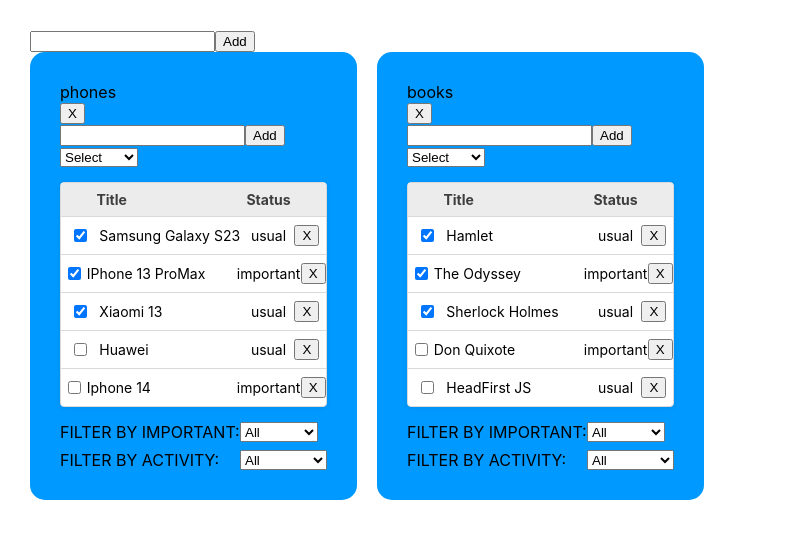
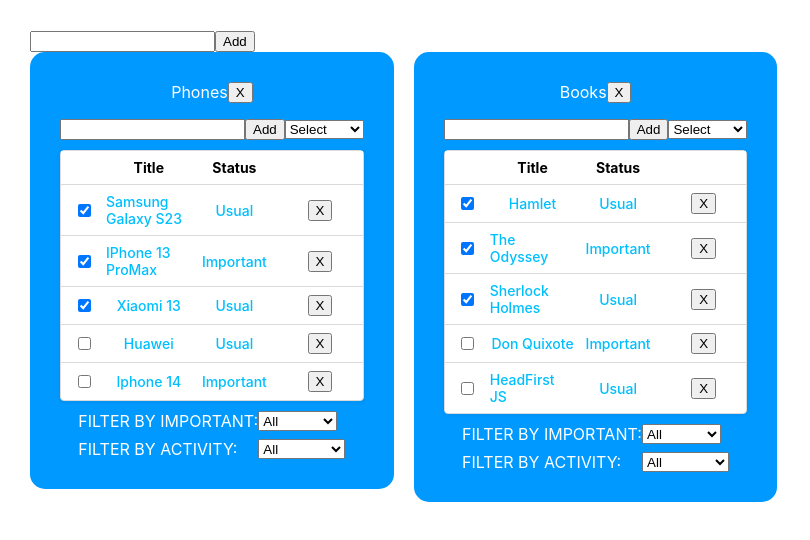
Before and after one commit to IJTINK7/wish_list, a React (Create React App) app: page / in a window 1280 px wide. Shown: the top 540 px of the page, without its empty margins (0-810 px from the left). Built offline with nearby package versions, Linux system fonts and the light colour scheme.

Commit message:
Refactoring the code

```diff
--- a/src/App.css
+++ b/src/App.css
@@ -1,14 +1,6 @@
 .App {
     padding: 30px;
     display: flex;
-}
-
-.error {
-    border: red 1px solid;
-}
-
-.error-message {
-    color: red;
 }
 
 .selected {
@@ -16,39 +8,64 @@
     text-decoration: line-through;
 }
 
-.wishlist{
+.wishlist {
     display: flex;
     flex-direction: column;
     max-width: 1440px;
     margin: auto;
 }
 
-.wishlist__cards{
+.wishlist__cards {
     display: flex;
     flex-wrap: wrap;
     gap: 20px
 }
 
-
-.wishlist__cardsItem{
+.wishlist__cardsItem {
+    display: flex;
+    flex-direction: column;
+    align-items: center;
     padding: 30px;
     box-sizing: border-box;
-    background: #0099ff;
+    background: #0099FF;
     border-radius: 15px;
+    color: #FFFFFF;
 }
-.wishlist__cardFilters{
+.wishlist__title-container{
+    display: flex;
+    margin-bottom: 15px;
+    color: #FFFFFF;
+}
+
+.wishlist__title-container > div{
+   justify-content: space-between;
+}
+.input-container{
+    display: flex;
+    justify-content: space-between;
+}
+
+.wishlist__cardFilters {
     display: flex;
     flex-direction: column;
     gap: 8px;
 }
-.wishlist__cardFilter{
+
+.wishlist__cardFilter {
     display: flex;
 }
-.wishlist__cardTitle{
+
+.wishlist__cardTitle {
     min-width: 180px;
 }
-.wishlist__cardFilterSelect{
+
+.wishlist__cardFilterSelect {
     width: 120px;
+}
+
+.error-message{
+    color: #FEFE00;
+    font-weight: 500;
 }
 
 .main-container {
@@ -57,13 +74,13 @@
     margin: 0;
     justify-content: center;
     align-items: center;
-    padding: 15px 0;
+    padding: 10px 0;
 }
 
 .table-container {
     display: flex;
     flex-flow: column nowrap;
-    background-color: white;
+    background-color: #FFFFFF;
     width: 100%;
     margin: 0 auto;
     border-radius: 4px;
@@ -75,12 +92,14 @@
     display: flex;
     flex-flow: row nowrap;
     width: 100%;
-    border-bottom: 1px solid #dadada;
+    border-bottom: 1px solid #DADADA;
+    color: #00BFFF;
+    font-weight: 500;
 }
 
 .heading {
-    background-color: #ececec;
-    color: #3e3e3e;
+    background-color: #FFFFFF;
+    color: #000000;
     font-weight: bold;
 }
 
@@ -93,12 +112,10 @@
     align-items: center;
     transition: all 0.15s ease-in-out;
 }
-
 .row-item:hover {
     cursor: pointer;
-    background-color: #F0F0F0;
+    background-color: #FFFFFF;
 }
-
 .row-sub-container {
     display: flex;
     flex-flow: column nowrap;
@@ -107,17 +124,19 @@
 
 .row-sub-container .row-item {
     padding: 8px 0;
-    border-bottom: 1px solid #dadada;
+    border-bottom: 1px solid #DADADA;
 }
 
 .table-row:last-child,
 .row-sub-container .row-item:last-child {
     border-bottom: 0;
 }
-.row-item.checkbox{
+
+.row-item.checkbox {
     max-width: 45px;
 }
-.row-item.title{
+
+.row-item .title {
     justify-content: left;
     min-width: 150px;
 }
--- a/src/AppWithRedux.tsx
+++ b/src/AppWithRedux.tsx
@@ -4,17 +4,11 @@
 
 import {SuperInput} from "./superComponents/SuperInput";
 import {SuperButton} from "./superComponents/SuperButton";
-import {
-	addWishListAC,
-	changeWishListFilterAC, ChangeWishListOrderAC,
-	changeWishListTitleAC,
-	removeWishListAC,
-	wishListReducer
-} from "./reducers/wishListReducer";
+import {addWishListAC,changeWishListOrderAC} from "./reducers/wishListReducer";
 import {useDispatch, useSelector} from "react-redux";
 import {AppRootReducerType} from "./redux/store";
 
-export type OsType = "All" | 'important' | "usual" | FilterTypeForSelect | StatusTypeForSelect
+export type OsType = "All" | 'Important' | "Usual" | FilterTypeForSelect | StatusTypeForSelect
 export type WishlistType = {
 	id: string, category: string, filterByActivity: OsType, filterByStatus: OsType, order: number
 }
@@ -23,7 +17,6 @@
 	[key: string]: WishType[]
 }
 export function AppWithRedux() {
-	const [osFilter, setOsFilter] = useState<OsType>("All")
 	const [wishlistTitle, setWishlistTitle] = useState<string>("")
 	const dispatch = useDispatch()
 	const wishLists = useSelector<AppRootReducerType, WishlistType[]>((store) => {
@@ -45,15 +38,15 @@
 		setCurrentWishList(wishLists.find(el => el.id === wl.id) as WishlistType)
 	}
 	const onDragEnd = (e: DragEvent<HTMLDivElement>) => {
-		e.currentTarget.style.background = '#0099ff'
+		e.currentTarget.style.background = "#FFFFFF"
 	}
 	const onDragLeave = (e: DragEvent<HTMLDivElement>) => {
-		e.currentTarget.style.background = '#0099ff'
+		e.currentTarget.style.background = "#FFFFFF"
 	}
 	const onDropHandler = (e: DragEvent<HTMLDivElement>, wl: WishlistType) => {
 		e.preventDefault()
 		const leaveWishlist = wishLists.find(el => el.id === wl.id) as WishlistType
-		dispatch(ChangeWishListOrderAC(currentWishList as WishlistType, leaveWishlist))
+		dispatch(changeWishListOrderAC(currentWishList as WishlistType, leaveWishlist))
 	}
     return (
 		<div className="App wishlist">
@@ -84,7 +77,6 @@
 						wishes={wishesWhatWeWantToSeeGeneral}
 						activityFilter={wl.filterByActivity}
 						valueOfImportantFilter={wl.filterByStatus}
-						setOsFilter={setOsFilter}
 						category={wl.category}
 					    />
                     </div>
--- a/src/WishList.tsx
+++ b/src/WishList.tsx
@@ -15,12 +15,12 @@
 	removeWishListAC
 } from "./reducers/wishListReducer";
 
-export type FilterTypeForSelect = "usual" | "important" | "Select"
+
+export type FilterTypeForSelect = "Usual" | "Important" | "Select"
 export type StatusTypeForSelect = "All" | "Active" | "Completed"
 export type WishListPropsType = {
 	wishes: WishType[]
 	valueOfImportantFilter: OsType
-	setOsFilter: (text: OsType) => void
 	activityFilter: OsType
 	wishlistID: string
 	category: string
@@ -73,28 +73,28 @@
 	return (
 		<div className={"wishlist__cardsItem"}>
 			<div className="wishlist__title-container">
-				<EditableSpan callBack={changeWishListTitleHandler} value={props.category} />
-				<SuperButton callBack={removeWishListHandler} name={"X"}/>
+					<EditableSpan callBack={changeWishListTitleHandler} value={props.category}/>
+					<SuperButton callBack={removeWishListHandler} name={"X"}/>
 			</div>
 			<div className="input-container">
 				<div>
 					<SuperForm callBack={addWishHandler} setError={setError}/>
-					{error === "Type wish name" ? <div>{error}</div> : ""}
+					{error === "Type wish name" ? <div className="error-message">{error}</div> : ""}
 				</div>
 				<div>
 					<SuperSelect value={oS} options={[{value: 'Select', label: "Select"}, {
-						value: 'usual',
-						label: "usual"
-					}, {value: 'important', label: "important"}]} callBack={onChangeOSHandler}/>
-					{error === "Select wish status" ? <div>{error}</div> : ""}
+						value: 'Usual',
+						label: "Usual"
+					}, {value: 'Important', label: "Important"}]} callBack={onChangeOSHandler}/>
+					{error === "Select wish status" ? <div className="error-message">{error}</div> : ""}
 				</div>
 			</div>
 			<div className="main-container">
 				<div className="table-container">
 					<div className="table-row heading">
 						<div className="row-item checkbox"></div>
-						<div className="row-item title">Title</div>
-						<div className="row-item">Status</div>
+						<div className="row-item heading-title">Title</div>
+						<div className="row-item heading-status">Status</div>
 						<div className="row-item"></div>
 					</div>
 					{props.wishes.map((el: WishType, index: number) => {
@@ -108,7 +108,7 @@
 								<div className="row-item title">
 									<EditableSpan callBack={(newTitle)=>changeWishTitleHandler(el.id, newTitle)} value={el.title}/>
 								</div>
-								<div className="row-item"> {el.status} </div>
+								<div className="row-item status"> {el.status} </div>
 								<div className="row-item">
 									<button onClick={() => removeWishHandler(el.id)}>X</button>
 								</div>
@@ -121,14 +121,14 @@
 				<div className={"wishlist__cardFilter1 wishlist__cardFilter"}>
 					<div className={"wishlist__cardTitle"}>FILTER BY IMPORTANT:</div>
 					<SuperSelect value={props.valueOfImportantFilter} options={[{value: 'All', label: "All"}, {
-						value: 'usual',
-						label: "usual"
-					}, {value: 'important', label: "important"}]} callBack={onChangeFilterImportantHandler}/>
+						value: "Usual",
+						label: "Usual"
+					}, {value: 'Important', label: "Important"}]} callBack={onChangeFilterImportantHandler}/>
 				</div>
 				<div className={"wishlist__cardFilter2 wishlist__cardFilter"}>
 					<div className={"wishlist__cardTitle"}>FILTER BY ACTIVITY:</div>
 					<SuperSelect value={props.activityFilter} options={[{value: 'All', label: "All"}, {
-						value: 'Active',
+						value: "Active",
 						label: "Active"
 					}, {value: 'Completed', label: "Completed"}]} callBack={onChangeActivityFilterHandler}/>
 				</div>
--- a/src/reducers/wishListReducer.ts
+++ b/src/reducers/wishListReducer.ts
@@ -4,8 +4,8 @@
 export const wishlistID1 = v1();
 export const wishlistID2 = v1()
 const initialState: WishlistType[] = [
-	{id: wishlistID1, category: "phones", filterByActivity: 'All', filterByStatus: 'All', order: 0},
-	{id: wishlistID2, category: "books", filterByActivity: 'All', filterByStatus: 'All', order: 1}
+	{id: wishlistID1, category: "Phones", filterByActivity: 'All', filterByStatus: 'All', order: 0},
+	{id: wishlistID2, category: "Books", filterByActivity: 'All', filterByStatus: 'All', order: 1}
 ]
 export const wishListReducer = (state: WishlistType[] = initialState, action: MainType): WishlistType[] => {
 	switch (action.type) {
@@ -106,8 +106,8 @@
 	} as const
 }
 
-export type ChangeWishListOrderACType = ReturnType<typeof ChangeWishListOrderAC>
-export const ChangeWishListOrderAC = (currentWishList: WishlistType, leaveWishList: WishlistType) => {
+export type ChangeWishListOrderACType = ReturnType<typeof changeWishListOrderAC>
+export const changeWishListOrderAC = (currentWishList: WishlistType, leaveWishList: WishlistType) => {
 	return {
 		type: 'CHANGE-WISHLIST-ORDER',
 		payload: {currentWishList, leaveWishList}
--- a/src/reducers/wishesReducer.ts
+++ b/src/reducers/wishesReducer.ts
@@ -5,18 +5,18 @@
 
 const initialState: WishesDataType = {
 	[wishlistID1]: [
-		{id: v1(), title: 'Samsung Galaxy S23', status: "usual", checked: true},
-		{id: v1(), title: 'IPhone 13 ProMax', status: 'important', checked: true},
-		{id: v1(), title: 'Xiaomi 13', status: "usual", checked: true},
-		{id: v1(), title: 'Huawei', status: "usual", checked: false},
-		{id: v1(), title: 'Iphone 14', status: 'important', checked: false}
+		{id: v1(), title: 'Samsung Galaxy S23', status: "Usual", checked: true},
+		{id: v1(), title: 'IPhone 13 ProMax', status: 'Important', checked: true},
+		{id: v1(), title: 'Xiaomi 13', status: "Usual", checked: true},
+		{id: v1(), title: 'Huawei', status: "Usual", checked: false},
+		{id: v1(), title: 'Iphone 14', status: 'Important', checked: false}
 	],
 	[wishlistID2]: [
-		{id: v1(), title: 'Hamlet ', status: "usual", checked: true},
-		{id: v1(), title: 'The Odyssey ', status: "important", checked: true},
-		{id: v1(), title: 'Sherlock Holmes', status: "usual", checked: true},
-		{id: v1(), title: 'Don Quixote', status: "important", checked: false},
-		{id: v1(), title: 'HeadFirst JS', status: "usual", checked: false}]
+		{id: v1(), title: 'Hamlet ', status: "Usual", checked: true},
+		{id: v1(), title: 'The Odyssey ', status: "Important", checked: true},
+		{id: v1(), title: 'Sherlock Holmes', status: "Usual", checked: true},
+		{id: v1(), title: 'Don Quixote', status: "Important", checked: false},
+		{id: v1(), title: 'HeadFirst JS', status: "Usual", checked: false}]
 }
 
 export const wishesReducer = (state: WishesDataType = initialState, action: WishesMainType): WishesDataType => {
--- a/src/superComponents/SuperSelect.tsx
+++ b/src/superComponents/SuperSelect.tsx
@@ -1,16 +1,13 @@
 import React, {ChangeEvent} from 'react';
-
 type OptionType = {
     value: string
     label: string
 }
-
 type SuperSelectPropsType = {
     value: string
     options: OptionType[]
     callBack: (value: string) => void
 }
-
 export const SuperSelect: React.FC<SuperSelectPropsType> = (
     {
         options,
@@ -19,7 +16,6 @@
         ...restProps
     }
 ) => {
-
     const onChangeHandler = (e: ChangeEvent<HTMLSelectElement>) => {
             callBack(e.currentTarget.value)
     }
```
Also changed, not shown: src/superComponents/Editable.tsx (+0 -7 lines), src/superComponents/SuperInput.tsx (+2 -8 lines), 2 other files (tests, documents, lock files or other folders).
